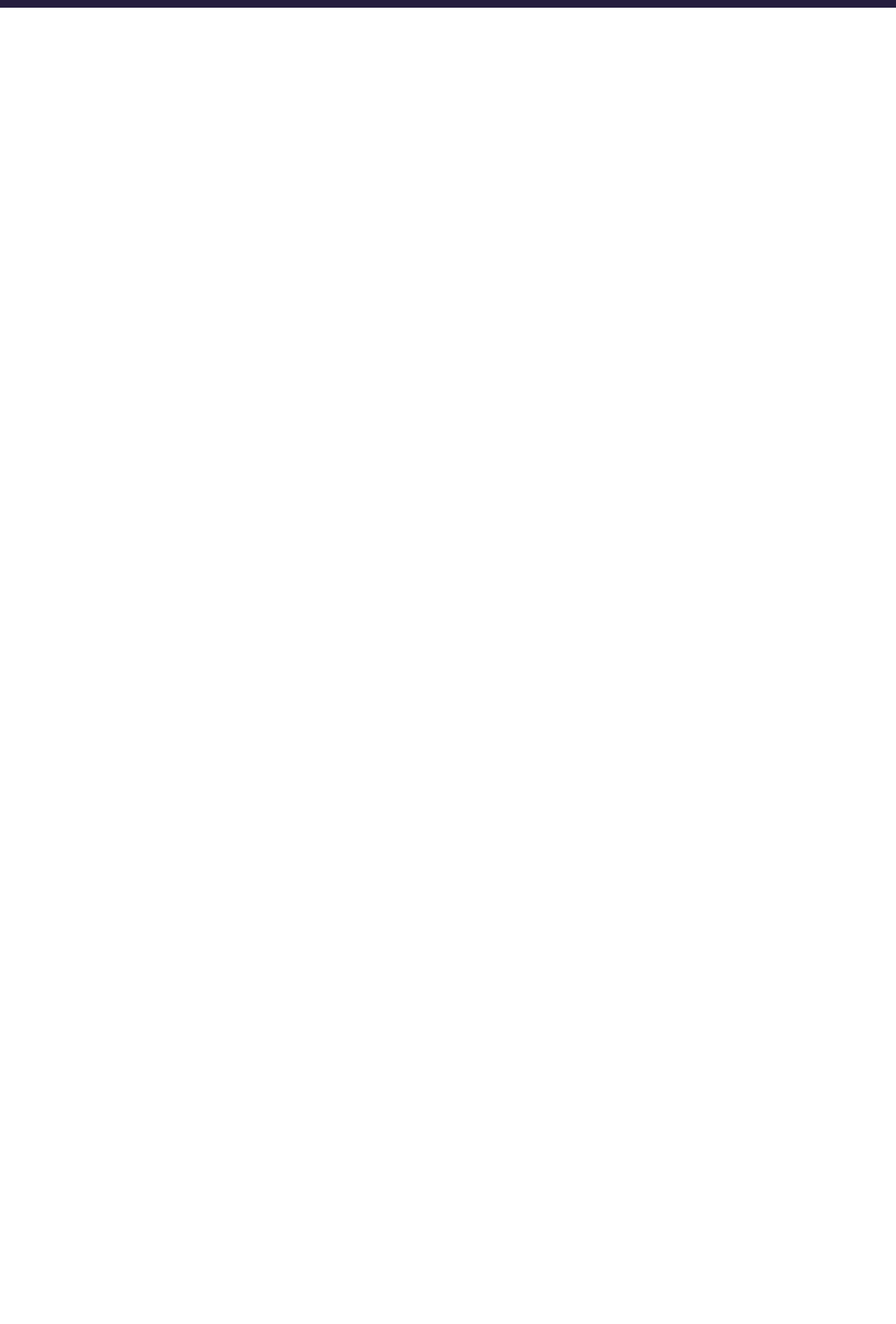
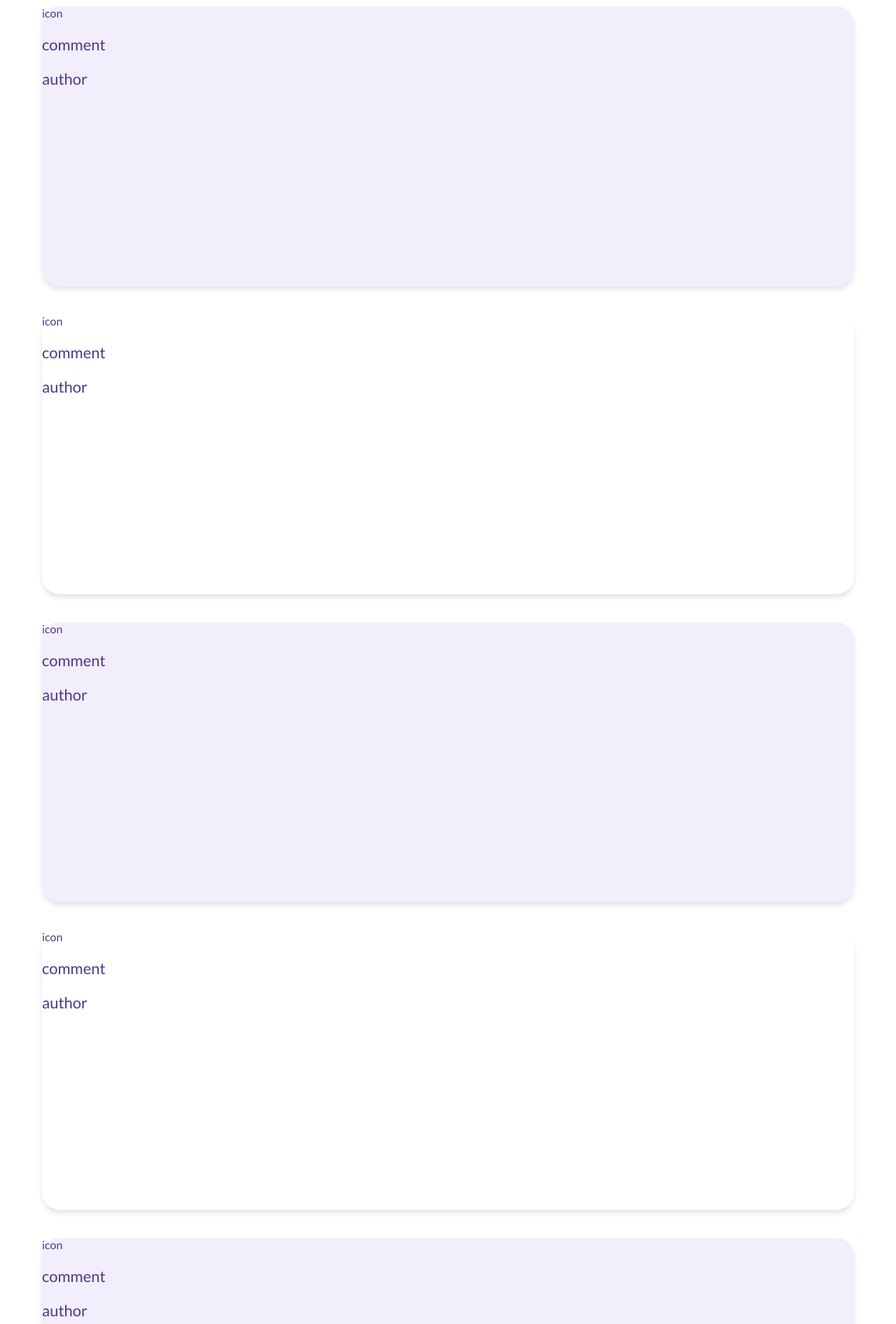
Before and after one commit to nokeen12/purpleelephantcareers, a React (Create React App) app: page /testimonials in a window 1280 px wide. Shown: the part 208-2100 px from the top of the page at 70% size. Before the commit the page ends 800 px from the top, so only its background shows below. Built offline with nearby package versions, Linux system fonts and the light colour scheme.

Commit message:
set up testimonial boxes

```diff
--- a/src/App.css
+++ b/src/App.css
@@ -85,13 +85,17 @@ p{
     justify-content: space-between;
     margin-bottom: 54px;
 }
+.testimonials > *{
+    margin: 0 5px;
+}
 .block{
     background-color: rgba(131, 89, 227, .1);
     color: #4D3786;
-    width: 49.5%;
+    width: 100%;
     height: 400px;
     border-radius: 25px;
     box-shadow: 0px 5px 10px -2px rgba(0,0,0,.15);
+    margin-bottom: 40px;
 }
 .wavyLine{
     top: 0;
@@ -158,3 +162,12 @@ p{
     padding: 56px 50px;
     box-shadow: 0 5px 5px rgba(0, 0, 0, 0.05);
 }
+#testimonials{
+    display: flex;
+    flex-direction: column;
+    align-items: center;
+    margin: 20px 60px 0px 60px;
+}
+.block.o{
+    background-color:white;
+}
--- a/src/pages/Homepage.js
+++ b/src/pages/Homepage.js
@@ -2,7 +2,7 @@ import { Link } from "react-router-dom";
 
 function Homepage(){
     return(
-        <div className="homepage">
+        <div>
             <header className="section one">
                 <div className="header left">
                     <h1>Helping You Address The Elephant In Your Career Journey</h1>
--- a/src/pages/Testimonials.js
+++ b/src/pages/Testimonials.js
@@ -2,8 +2,71 @@
 
 function Testimonials(){
     return(
-        <div>
-
+        <div id="testimonials">
+            <h2>Testimonials</h2>
+            <div className="block e">
+                <div>icon</div>
+                <div>
+                    <p>comment</p>
+                    <p>author</p>
+                </div>
+            </div>
+            <div className="block o">
+                <div>icon</div>
+                <div>
+                    <p>comment</p>
+                    <p>author</p>
+                </div>
+            </div>
+            <div className="block e">
+                <div>icon</div>
+                <div>
+                    <p>comment</p>
+                    <p>author</p>
+                </div>
+            </div>
+            <div className="block o">
+                <div>icon</div>
+                <div>
+                    <p>comment</p>
+                    <p>author</p>
+                </div>
+            </div>
+            <div className="block e">
+                <div>icon</div>
+                <div>
+                    <p>comment</p>
+                    <p>author</p>
+                </div>
+            </div>
+            <div className="block o">
+                <div>icon</div>
+                <div>
+                    <p>comment</p>
+                    <p>author</p>
+                </div>
+            </div>
+            <div className="block e">
+                <div>icon</div>
+                <div>
+                    <p>comment</p>
+                    <p>author</p>
+                </div>
+            </div>
+            <div className="block o">
+                <div>icon</div>
+                <div>
+                    <p>comment</p>
+                    <p>author</p>
+                </div>
+            </div>
+            <div className="block e">
+                <div>icon</div>
+                <div>
+                    <p>comment</p>
+                    <p>author</p>
+                </div>
+            </div>
         </div>
     )
 }
```
